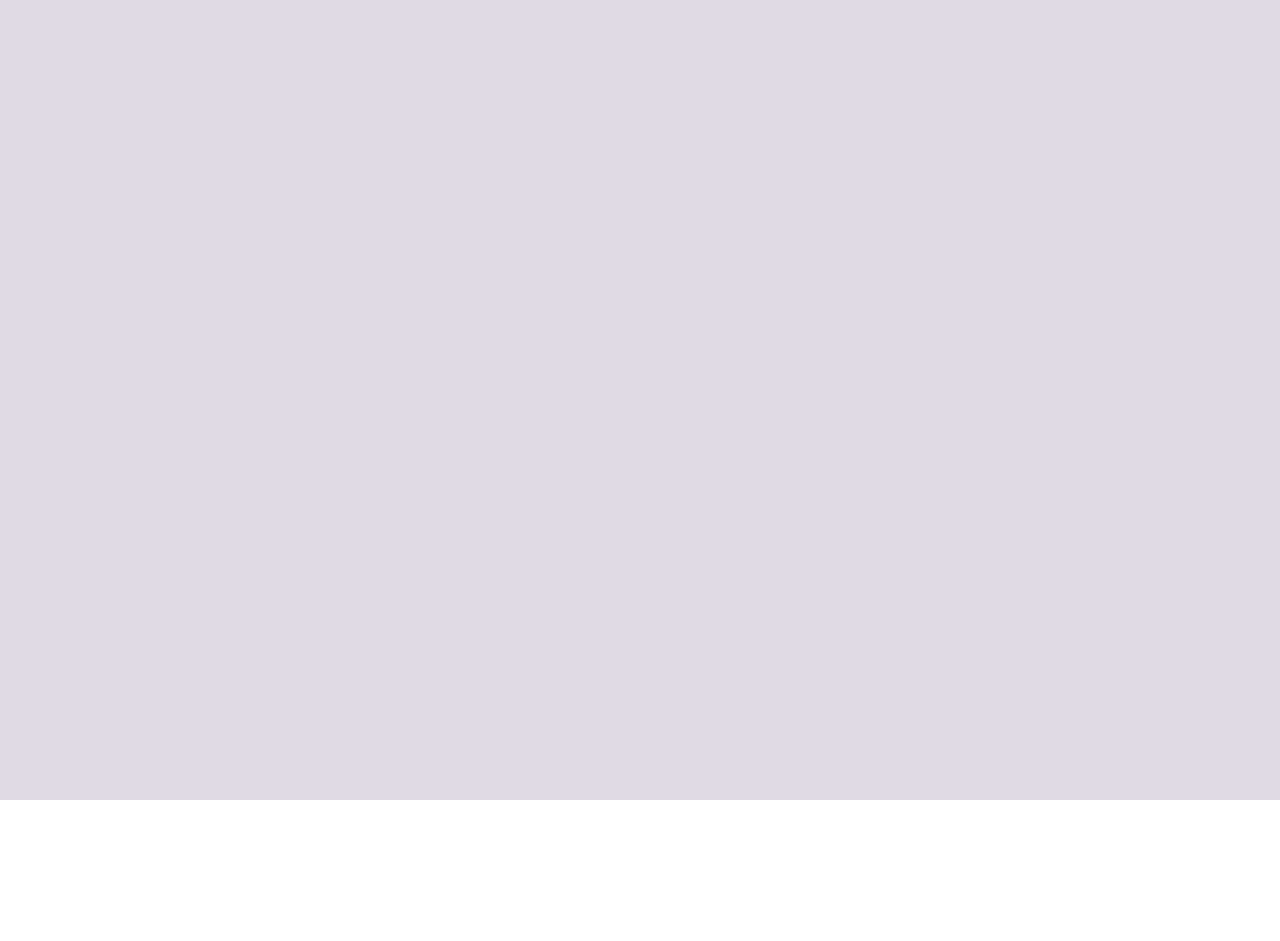
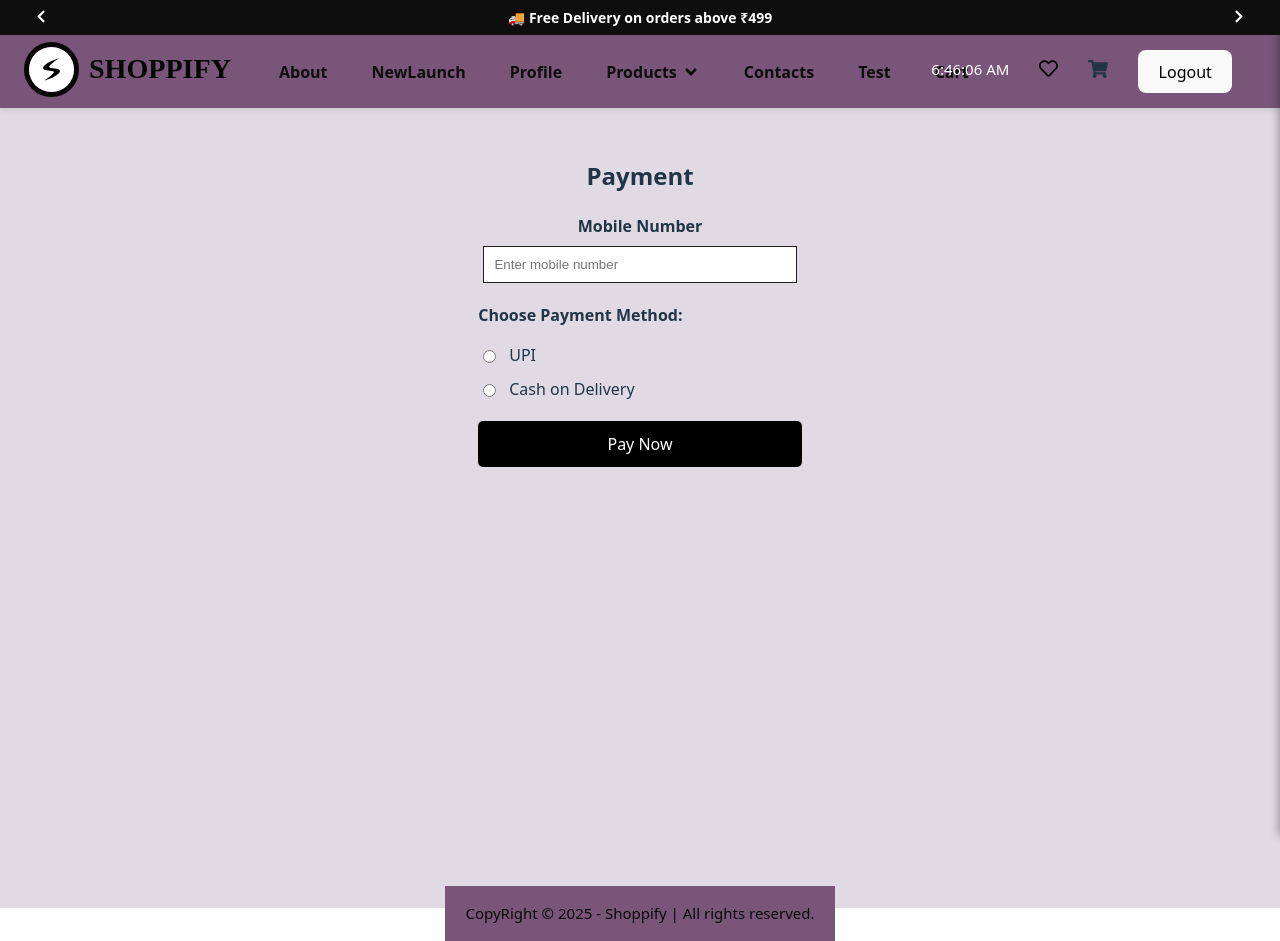
Before and after one commit to SumekaAspire/TabNavigation, a React (Vite) app in the folder tab/: page /home/payment in a window 1280 px wide. Before the commit this address had no page. Before the commit the page ends 800 px from the top, so only its background shows below. Built offline with nearby package versions, Linux system fonts and the light colour scheme; sample sign-in values are in the browser's storage.

Commit message:
App.css, index.jsx - changes in common alignment App.jsx -  added components in routes

```diff
--- a/tab/src/App.css
+++ b/tab/src/App.css
@@ -1,8 +1,8 @@
 #root {
   /* max-width: 1280px; */
   max-width: 2500px;
-  margin: 0 auto;
-  padding: 2rem;
+  margin: 0 ;
+  /* padding: 2rem; */
   text-align: center;
 }
 /*
--- a/tab/src/App.jsx
+++ b/tab/src/App.jsx
@@ -20,18 +20,27 @@ import ProtectedRoutes from "./utils/ProtectedRoutes";
 import CartPage from "./pages/Cart/CartPage";
 import { CartProvider } from "./context/CartContext";
 import { ToastContainer } from "react-toastify";
+import Electronics from "./pages/Products/Electronics";
+import Jewellery from "./pages/Products/Jewellery";
+import Books from "./pages/Products/Books";
+import Clothing from "./pages/Products/Clothing";
+import { WishlistProvider } from "./context/WishlistContext";
+import WishlistPage from "./pages/Wishlist/WishlistPage";
+import PaymentPage from "./pages/Cart/PaymentPage";
+import CartSliderContent from "./pages/Cart/CartSliderContent";
 
 
 function App() {
   return (
     <CartProvider>
+      <WishlistProvider>
       <Router>
-      <Routes>
+       <Routes>
         {/* <Route path="/" element={<Navigate to="/home/about" />} /> */}
 
         {/* <Route path="/home" element={<HomePage />}>
           <Route path="about" element={<About />} />
-          <Route path="profile" element={<Profile />} />
+          <Route path="profile" element={<Profile >} />
           <Route path="products" element={<Products />} />
           <Route path="contacts" element={<Contacts />} />
           <Route path="test" element={<Test />} />
@@ -40,6 +49,8 @@ function App() {
           <Route path="/" element={<HomePage/>}/>
           <Route path="/signup" element={<SignUp/>}/>
           <Route path="login" element={<Login/>}/>
+          <Route path="wishlist" element={<WishlistPage/>}/>
+
 
 
           <Route path="/home" element={
@@ -58,12 +69,24 @@ function App() {
           <Route path="contacts" element={<Contacts />} />
           <Route path="test" element={<Test />} />
           <Route path="cart" element={<CartPage/>}/>
+          <Route path="electronics" element={<Electronics/>}/>
+          <Route path="jewellery" element={<Jewellery/>}/>
+          <Route path="books" element={<Books/>}/>
+          <Route path="clothing" element={<Clothing/>}/>
+          <Route path="wishlist" element={<WishlistPage/>}/>
+          <Route path="cartSlider" element={<CartSliderContent/>}/>
+          <Route path="payment" element={<PaymentPage/>}/>
+
+
+
         </Route>
       </Routes>
 
       <ToastContainer position="top-right" autoClose={3000} />
 
     </Router>
+      </WishlistProvider>
+
     </CartProvider>
   );
 }
--- a/tab/src/index.css
+++ b/tab/src/index.css
@@ -29,6 +29,12 @@ body {
   min-width: 320px;
   min-height: 100vh;
   background-color: #e0dae4;
+  overflow-x: hidden;
+  width:100%;
+  height:100%;
+  text-align: center;
+  justify-content: center;
+
 
 }
 
```
